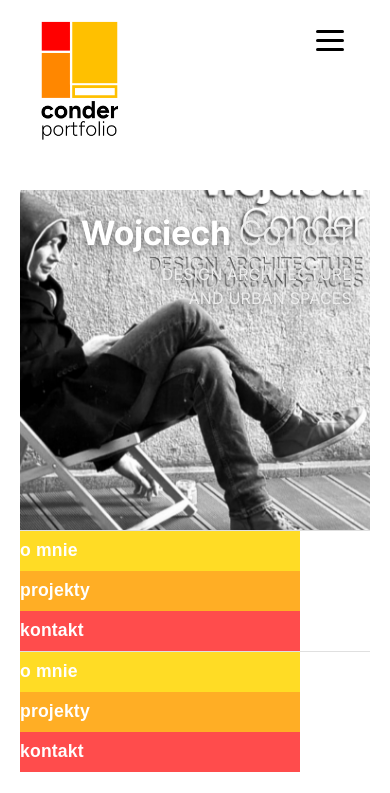
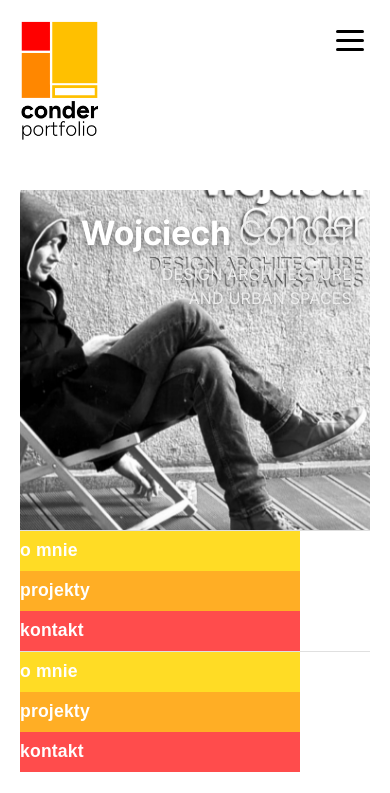
Before and after one commit to mud-skipper/conder-portfolio, a plain HTML site: page index.html in a window 390 px wide. Shown: the top 793 px of the page. Drawn offline with Linux system fonts and the light colour scheme.

Commit message:
🎯 Poprawka: usunięte podwójne marginesy - logo i menu teraz przy krawędzi ramki

```diff
--- a/style.css
+++ b/style.css
@@ -137,7 +137,7 @@ body {
 .logo-block {
     display: flex;
     align-items: flex-start; /* Logo na górze */
-    margin-left: 20px; /* Logo odsunięte od lewej krawędzi ramki o 20px */
+    margin-left: 0; /* Usuwam dodatkowy margin - ramka na body już zapewnia odstęp */
 }
 
 .logo-img {
@@ -178,7 +178,7 @@ body {
     border: none;
     cursor: pointer;
     z-index: 101;
-    margin-right: 20px; /* Menu odsunięte od prawej krawędzi ramki o 20px */
+    margin-right: 0; /* Usuwam dodatkowy margin - ramka na body już zapewnia odstęp */
 }
 
 .hamburger span {
```
